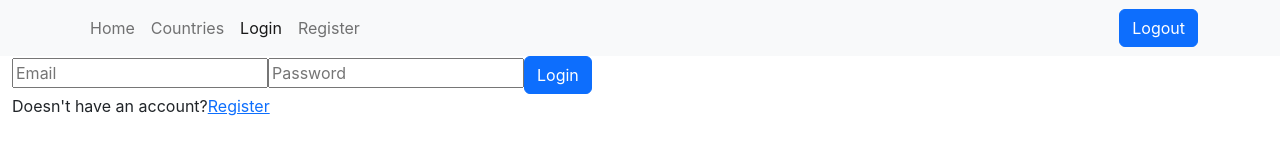
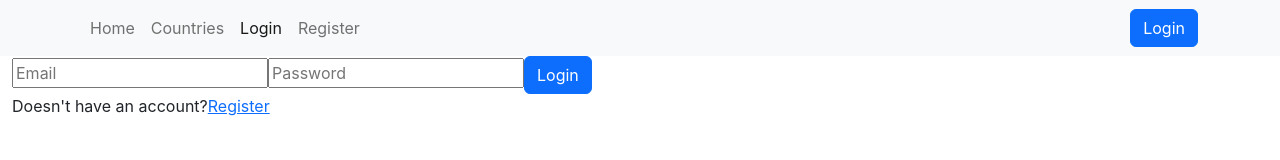
Before and after one commit to shree0007/Countries-App_react, a React (Create React App) app: page /login in a window 1280 px wide. Shown: the top 160 px of the page. Built offline with nearby package versions, Linux system fonts and the light colour scheme; no server answers.

Commit message:
conditional rendering of login logout button and number formating for population

```diff
--- a/src/components/CountryCard.jsx
+++ b/src/components/CountryCard.jsx
@@ -53,7 +53,7 @@ const CountryCard = ({ country }) => {
                             {country.population ? (
                                 <ListGroup.Item>
                                     <i className="bi bi-people me-2"></i>
-                                    {country.population}
+                                    {country.population.toLocaleString()}
                                 </ListGroup.Item>
                             ) : <ListGroup.Item>
                                 <i className="bi bi-people me-2"></i>
--- a/src/pages/Layout.jsx
+++ b/src/pages/Layout.jsx
@@ -1,14 +1,20 @@
 import React from 'react';
-import { Outlet } from 'react-router-dom';
+import { Link, Outlet } from 'react-router-dom';
 import Navbar from 'react-bootstrap/Navbar';
 import Container from 'react-bootstrap/Container';
 import Nav from 'react-bootstrap/Nav';
 import Row from 'react-bootstrap/Row';
 import { LinkContainer } from 'react-router-bootstrap';
 import { Button } from 'react-bootstrap';
-import { logout } from '../auth/firebase';
+import { auth, logout } from '../auth/firebase';
+import { useAuthState } from 'react-firebase-hooks/auth';
+
+
+
 
 const Layout = () => {
+
+  const [user] = useAuthState(auth);
   return (
     <Container fluid>
       <Row>
@@ -31,7 +37,11 @@ const Layout = () => {
                 </LinkContainer>
               </Nav>
             </Navbar.Collapse>
-            <Button onClick={logout}>Logout</Button>
+            {user ? (
+              <Button onClick={logout}>Logout</Button>) :
+              <Link to="/login"> <Button>Login</Button></Link>
+            }
+
           </Container>
         </Navbar>
       </Row>
```
